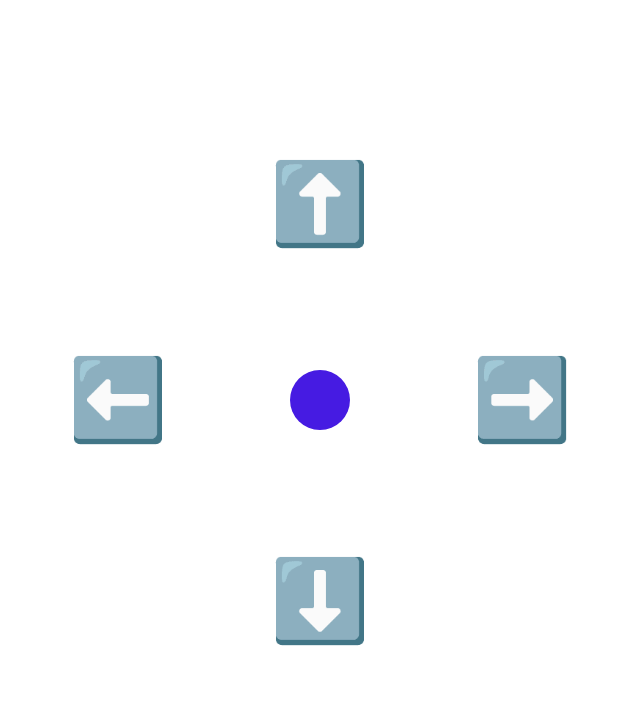
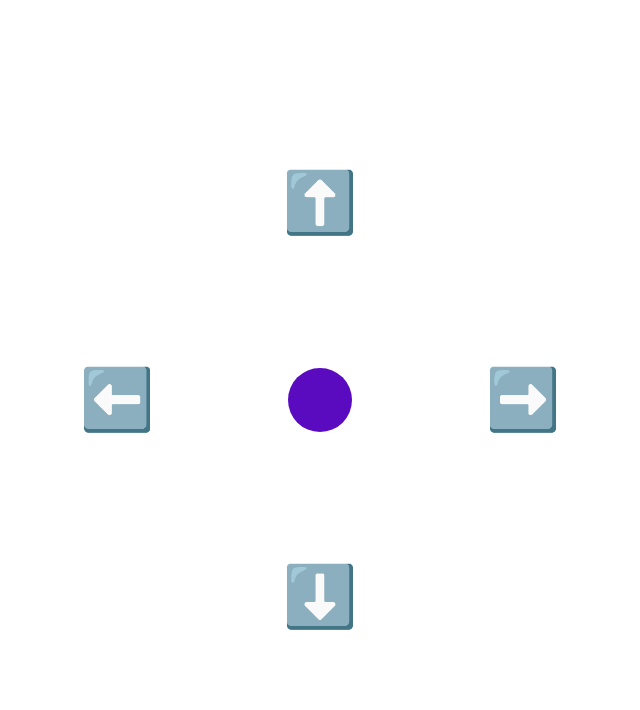
Before and after one commit to sadeg-akbarian/hover-cursor, a plain HTML site: page index.html in a window 1280 px wide. Shown: the whole page, without its empty margins (320-960 px from the left). Drawn offline with nearby package versions, Linux system fonts and the light colour scheme.

Commit message:
refactor: uses flexbox and viewport-sizes

```diff
--- a/index.html
+++ b/index.html
@@ -15,10 +15,10 @@
   </head>
   <body>
     <main>
-      <div class="left">⬅️</div>
-      <div class="top">⬆️</div>
-      <div class="right">➡️</div>
-      <div class="buttom">⬇️</div>
+      <div class="arrows left">⬅️</div>
+      <div class="arrows top">⬆️</div>
+      <div class="arrows right">➡️</div>
+      <div class="arrows buttom">⬇️</div>
       <div class="ball"></div>
     </main>
   </body>
--- a/style.css
+++ b/style.css
@@ -22,79 +22,59 @@ body {
 
 main {
   position: relative;
+  width: 50vmin;
+  height: 50vmin;
   _border: 3px solid black;
-  width: 60vh;
-  height: 60vh;
+  display: flex;
+  justify-content: center;
+  align-items: center;
 }
 
-div:last-child {
-  width: 3rem;
-  height: 3rem;
-  background-color: rgb(70, 27, 226);
+div {
+  position: absolute;
+}
+
+.ball {
+  width: 8vmin;
+  height: 8vmin;
   border-radius: 50%;
+  background-color: rgb(90, 11, 192);
+  transition: transform 0.6s;
+}
+
+.arrows {
+  font-size: 3rem;
+  padding: 8vmin;
 }
 
 .left {
-  font-size: 4rem;
-  position: absolute;
-  top: 50%;
-  left: -15%;
-  transform: translateY(-50%);
-  padding: 3rem;
+  transform: translateX(-100%);
 }
 
 .top {
-  font-size: 4rem;
-  position: absolute;
-  top: -13%;
-  left: 50%;
-  transform: translateX(-50%);
-  padding: 3rem;
+  transform: translateY(-100%);
 }
 
 .right {
-  font-size: 4rem;
-  position: absolute;
-  top: 50%;
-  left: 115%;
-  transform: translate(-100%, -50%);
-  padding: 3rem;
+  transform: translateX(100%);
 }
 
 .buttom {
-  font-size: 4rem;
-  position: absolute;
-  top: 114%;
-  left: 50%;
-  transform: translate(-50%, -100%);
-  padding: 3rem;
-}
-
-.ball {
-  position: absolute;
-  top: 50%;
-  left: 50%;
-  transform: translate(-50%, -50%);
-  transition: left, 0.55s;
-  transition: top, 0.55s;
-  transition: left, 0.55s;
-  transition: top, 0.55s;
+  transform: translateY(100%);
 }
 
 .left:hover ~ .ball {
-  left: 25%;
+  transform: translateX(-200%);
 }
 
 .top:hover ~ .ball {
-  top: 25%;
+  transform: translateY(-200%);
 }
 
 .right:hover ~ .ball {
-  left: 75%;
+  transform: translateX(200%);
 }
 
 .buttom:hover ~ .ball {
-  top: 75%;
+  transform: translateY(200%);
 }
-
-/* Füge media queries ein, S.15 unten*/
```
